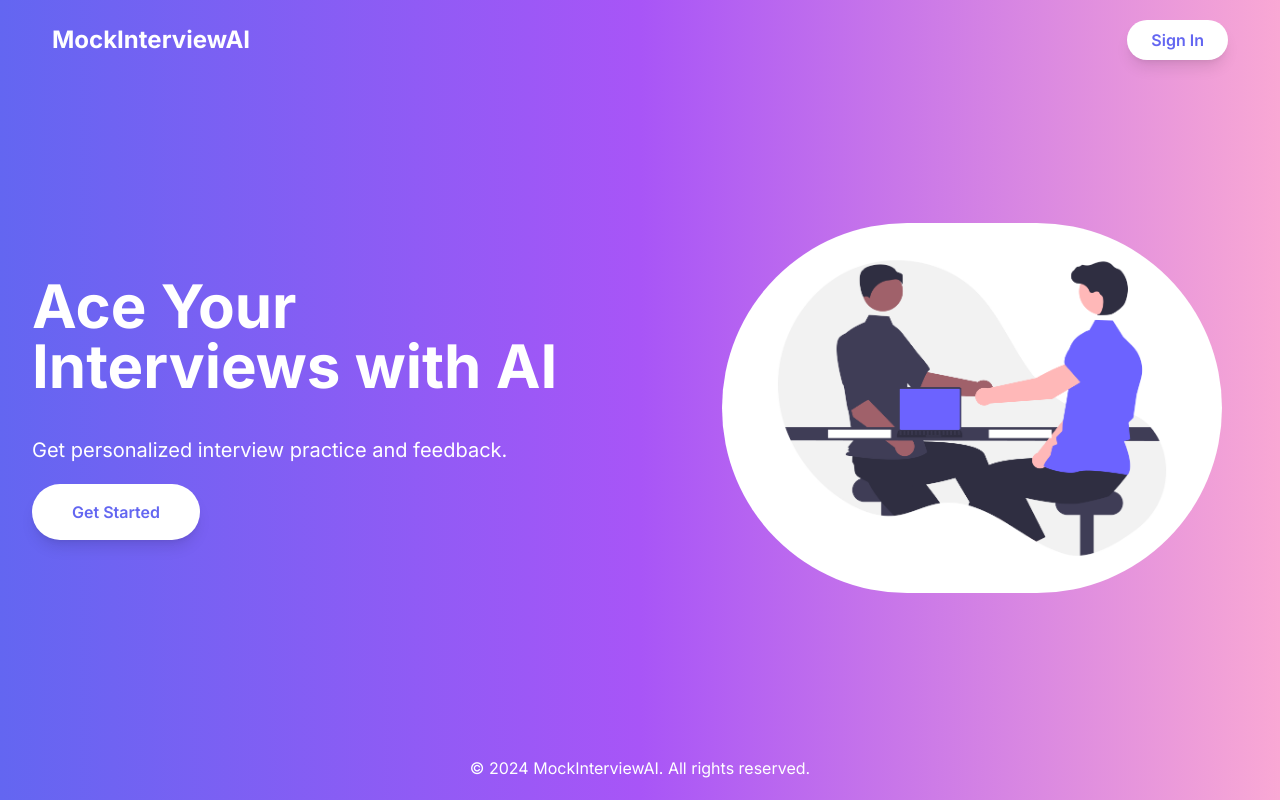
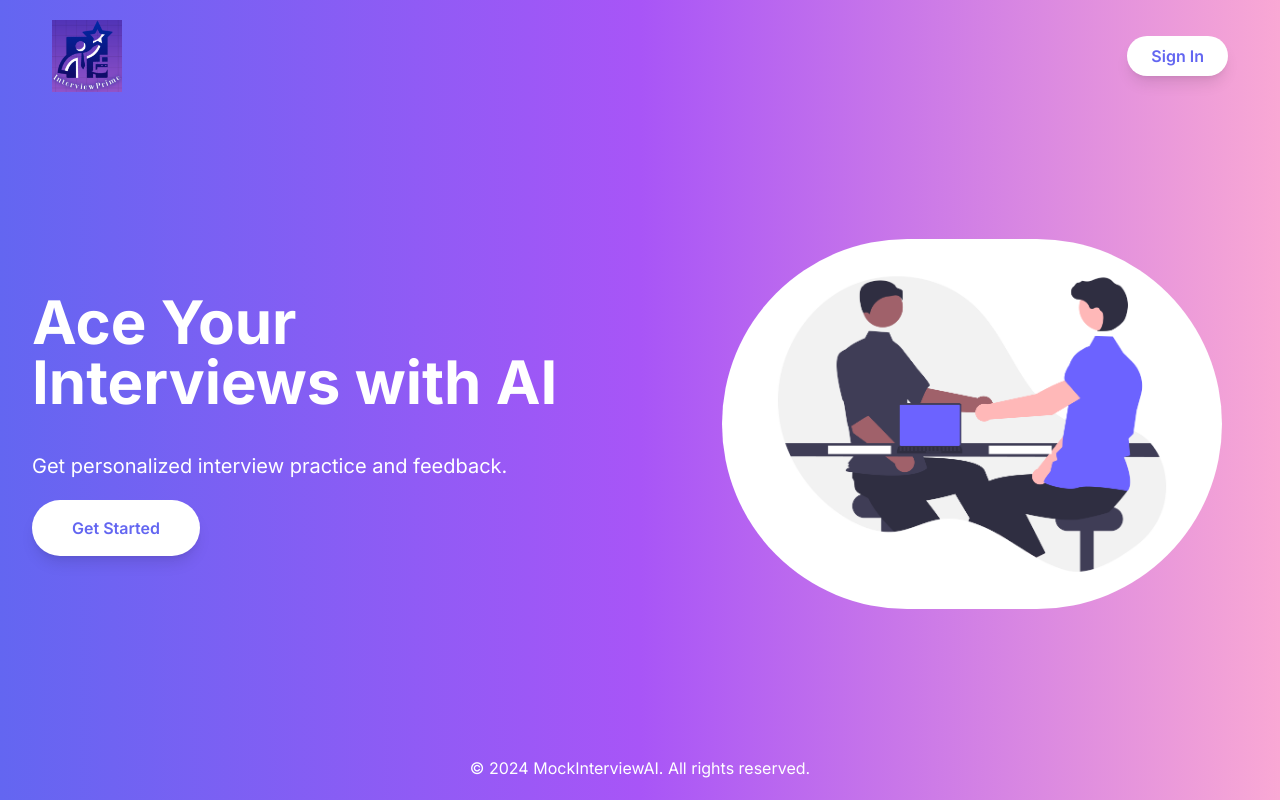
Before and after one commit to eyeaadil/Gemini-Mock-Interview-App, a Next.js app: page / in a window 1280 px wide. Built offline with nearby package versions, Linux system fonts and the light colour scheme.

Commit message:
update the logo of landing page

```diff
--- a/app/page.js
+++ b/app/page.js
@@ -17,7 +17,8 @@ export default function Home() {
     <div className="min-h-screen bg-gradient-to-r from-indigo-500 via-purple-500  to-pink-300 flex flex-col justify-center items-center text-white">
       <header className="w-full p-5">
         <nav className="container mx-auto flex justify-between items-center">
-          <div className="text-2xl font-bold">MockInterviewAI</div>
+          {/* <div className="text-2xl font-bold">MockInterviewAI</div> */}
+          <Image src={'/logo.png'} width={70} height={70}/>
           <button
             onClick={handleSignIn}
             className="px-6 py-2 bg-white text-indigo-500 font-semibold rounded-full shadow-lg hover:bg-gray-200 transition duration-300"
```
Also changed, not shown: public/logo.png (added).
